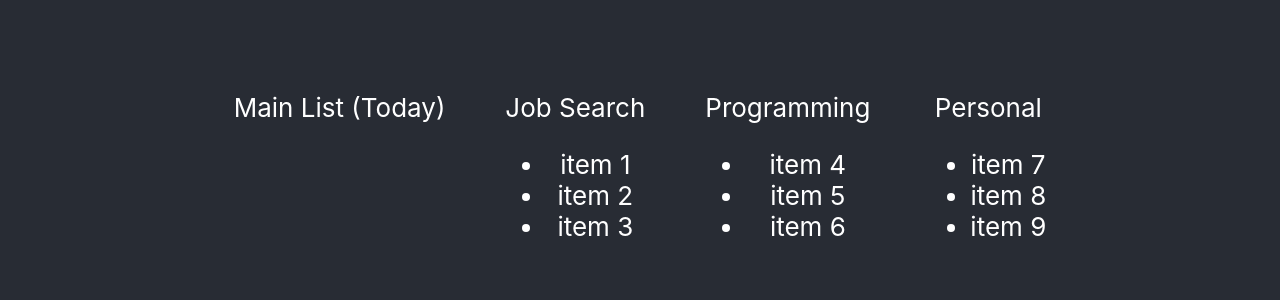
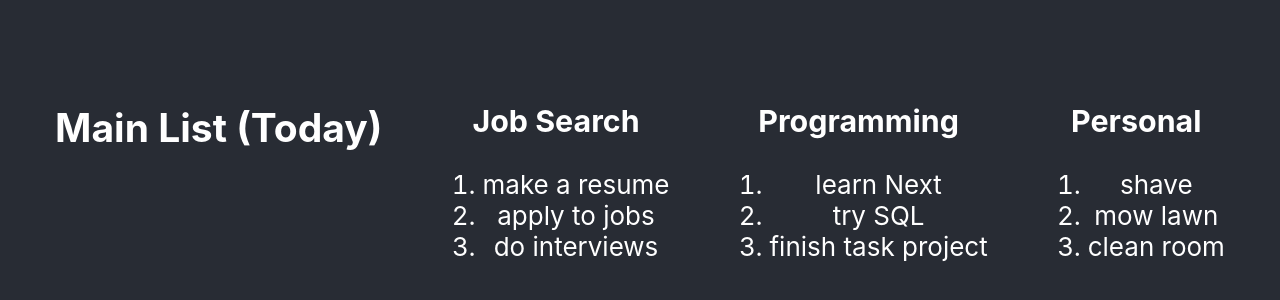
Before and after one commit to ElderlyC/Task-Stacker, a React (Create React App) app: page / in a window 1280 px wide. Shown: the part 220-520 px from the top of the page. Built offline with nearby package versions, Linux system fonts and the light colour scheme.

Commit message:
basic skeleton

```diff
--- a/src/App.tsx
+++ b/src/App.tsx
@@ -3,48 +3,58 @@ import "./App.css";
 
 function App() {
   const [list, setList] = useState<string[]>([]);
+  const listList = [
+    { "Job Search": ["make a resume", "apply to jobs", "do interviews"] },
+    { Programming: ["learn Next", "try SQL", "finish task project"] },
+    { Personal: ["shave", "mow lawn", "clean room"] },
+  ];
   return (
     <div className="App">
       <header className="App-header">
         <div style={{ display: "flex" }}>
           <div style={{ margin: "30px" }}>
-            Main List (Today)
+            <h2>Main List (Today)</h2>
             <ul>
               {list.map((item, index) => (
-                <li key={index}>{item}</li>
+                <div key={index} style={{ display: "flex" }}>
+                  <li
+                    onClick={() =>
+                      setList((prevList) =>
+                        prevList.filter((itemToRemove) => item !== itemToRemove)
+                      )
+                    }
+                  >
+                    {item}
+                  </li>
+                  <input type="checkbox" />
+                </div>
               ))}
             </ul>
           </div>
-          <div style={{ margin: "30px" }}>
-            Job Search
-            <ul>
+
+          <div style={{ display: "flex" }}>
+            {listList.map((listObj, index) => (
+              <div key={index} style={{ margin: "30px" }}>
+                <h3>{Object.keys(listObj)[0]}</h3>
+                <ol>
+                  {Object.values(listObj)[0].map(
+                    (tasklist: string[], index: number) => (
                       <li
+                        key={index}
                         onClick={(e) => {
-                  const text = (e.target as HTMLElement).textContent || "";
+                          const text =
+                            (e.target as HTMLElement).textContent || "";
+                          if (!list.includes(text))
                             setList((p) => [...p, text]);
                         }}
                       >
-                item 1
+                        {tasklist}
                       </li>
-              <li>item 2</li>
-              <li>item 3</li>
-            </ul>
+                    )
+                  )}
+                </ol>
               </div>
-          <div style={{ margin: "30px" }}>
-            Programming
-            <ul>
-              <li>item 4</li>
-              <li>item 5</li>
-              <li>item 6</li>
-            </ul>
-          </div>
-          <div style={{ margin: "30px" }}>
-            Personal
-            <ul>
-              <li>item 7</li>
-              <li>item 8</li>
-              <li>item 9</li>
-            </ul>
+            ))}
           </div>
         </div>
       </header>
```
Also changed, not shown: src/Planning/Todo.txt. Lines whose indentation alone changed are shown as unchanged.
